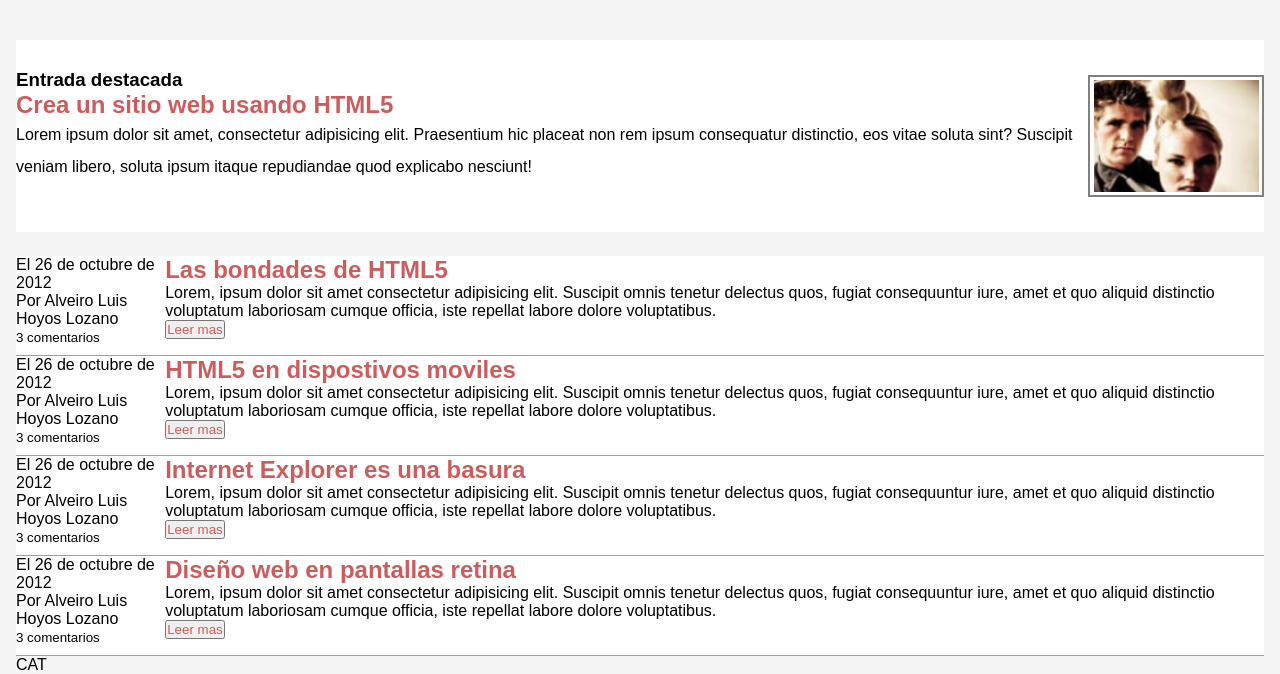
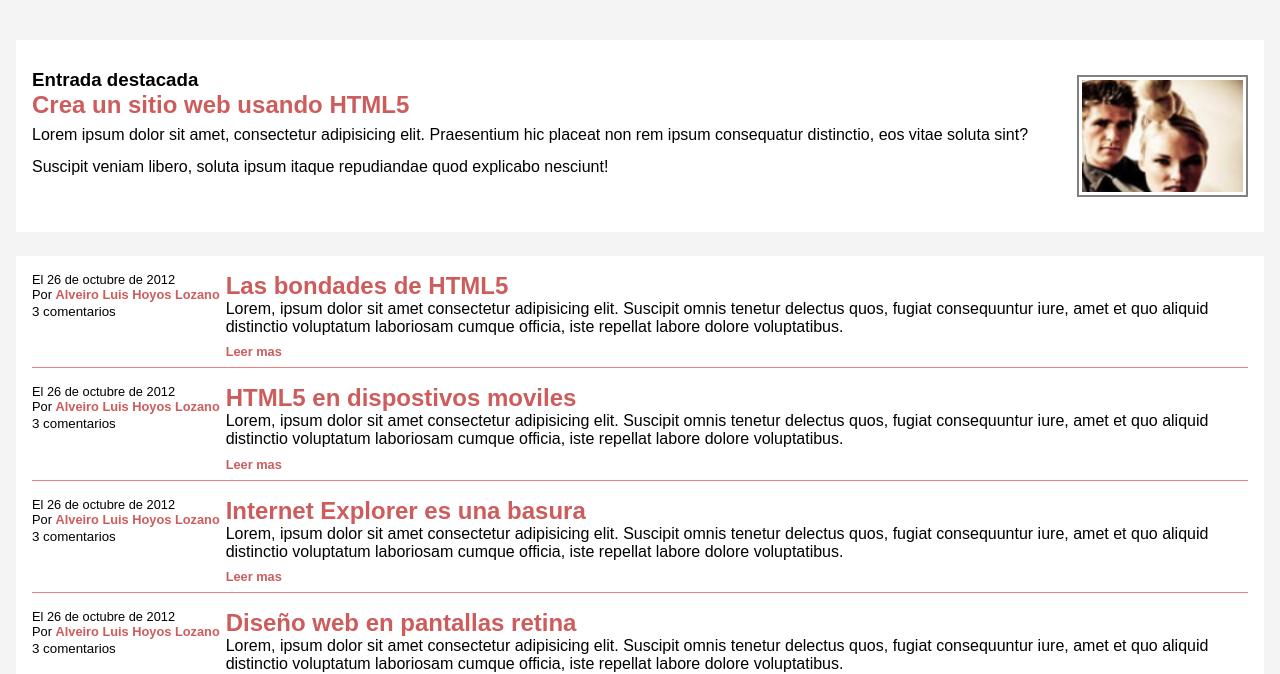
Before and after one commit to alveiro7/html-exercise, a plain HTML site: page index.html in a window 1280 px wide. Shown: the part 144-818 px from the top of the page. Drawn offline with Linux system fonts and the light colour scheme.

Commit message:
arreglos CSS

```diff
--- a/css/styles.css
+++ b/css/styles.css
@@ -59,7 +59,7 @@ body {
     display: flex;
     align-items: center;
     margin: 1.5em auto;
-
+    padding: 0 1em;
 
 }
 
@@ -83,6 +83,7 @@ body {
     padding: .2rem;
     box-sizing: border-box;
     height: 122px;
+
 }
 
 
@@ -95,24 +96,49 @@ body {
 
 .entries__container {
     background-color: white;
+    padding: 0 1em;
+
 }
 
 .entry__container {
     border-bottom: 1px lightcoral solid ;
     display: flex;
-    height: 100px;
-    padding-top: 0,8em;
+    max-height: 200px;
+    padding-top: 1em;
+}
+
+.entry__date {
+    width: 25%;
+}
+
+.entry__date p {
+    font-size: .8em;
+}
+
+.entry__blog button {
+ cursor: pointer;
+ font-weight: bold;
+ color: indianred;
+ font-size: .8rem;
+ background: transparent;
+ border: none;
+ margin: .8% auto;
 }
 
 .entry__blog h2, button {
     color:indianred;
 }
 
+.entry__date p>span {
+    font-weight: bold;
+    color: indianred;
+    font-size: .8rem;
+}
+
 .footer {
     display: flex;
     justify-content: space-between;
     align-items: center;
-
 }
 
 .footer ul {
```
